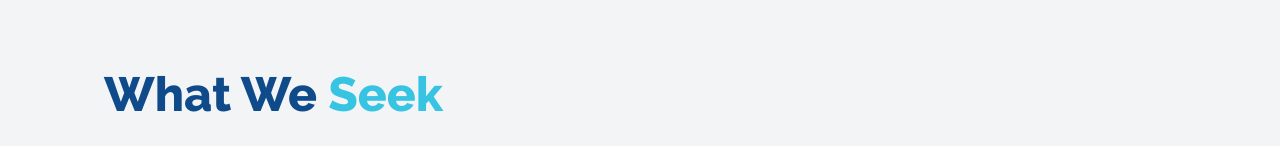
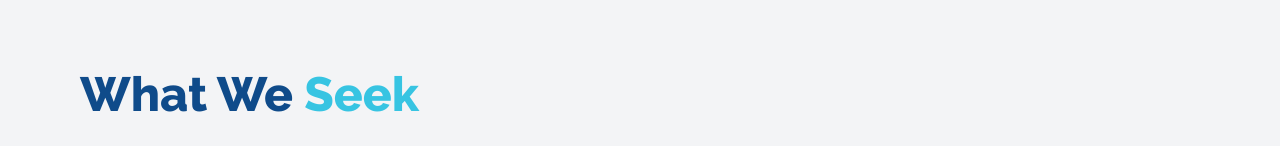
Before and after one commit to Delos-343/PT-Indo-Sehat-Medika, a Next.js app: page / in a window 1280 px wide. Shown: the part 806-952 px from the top of the page. Built offline with nearby package versions, Linux system fonts and the light colour scheme.

Commit message:
Fixed all animations - 99.9% complete

```diff
--- a/src/app/components/organisms/pages/Team.tsx
+++ b/src/app/components/organisms/pages/Team.tsx
@@ -1,10 +1,19 @@
-// src/app/components/organisms/Teams.tsx
 'use client';
 
 import React, { useEffect, useRef } from 'react';
 import { motion, useAnimation, Variants } from 'framer-motion';
-import { data } from '../data/teamCards'; // adjust path if needed
+import { data } from '../data/teamCards';
 import TeamCard from '../../molecules/team/TeamCard';
+
+const headingVariants: Variants = {
+  hidden: { opacity: 0, x: 24 },
+  visible: {
+    opacity: 1,
+    x: 0,
+    transition: { duration: 0.6, ease: [0.22, 1, 0.36, 1] },
+  },
+};
+
 
 const containerVariants: Variants = {
   hidden: { opacity: 0 },
@@ -18,7 +27,6 @@ const containerVariants: Variants = {
 };
 
 const childVariants: Variants = {
-  // start 40px to the right, animate to x: 0 -> right-to-left entrance
   hidden: { opacity: 0, x: 40, scale: 0.98 },
   visible: {
     opacity: 1,
@@ -33,6 +41,7 @@ const childVariants: Variants = {
 };
 
 export default function Team() {
+
   const controls = useAnimation();
   const ref = useRef<HTMLDivElement | null>(null);
 
@@ -72,9 +81,10 @@ export default function Team() {
         <div className="container mx-auto px-4">
           <motion.h2
             className="text-4xl sm:text-5xl font-extrabold text-[var(--color-primary-dark)] mb-12 text-center sm:text-right"
-                    initial={{ opacity: 0, x: 24 }}
-                    whileInView={{ opacity: 1, x: 0 }}
+            initial="hidden"
+            whileInView="visible"
             viewport={{ once: true, amount: 0.2 }}
+            variants={headingVariants}
           >
             Who <span className="text-[var(--color-primary)]"> We </span> Are
           </motion.h2>
@@ -93,8 +103,6 @@ export default function Team() {
               <motion.div
                 key={member.id}
                 variants={childVariants}
-                        // optional: give each child a tiny index-based extra delay if you want
-                        // custom prop is available if you change childVariants to use a function
               >
                 <TeamCard name={member.name} role={member.role} Icon={member.icon} />
               </motion.div>
--- a/src/app/components/organisms/pages/WhatWeSeek.tsx
+++ b/src/app/components/organisms/pages/WhatWeSeek.tsx
@@ -1,10 +1,11 @@
+// WhatWeSeek.tsx
 'use client';
 
 import React from 'react';
 import { SeekCard } from '../../molecules/what_we_seek/SeekCard';
 import data from '../data/seekCards.json';
 import { StaggerOnScroll } from '../../atoms';
-import { motion } from 'framer-motion';
+import { motion, Variants } from 'framer-motion';
 
 type CardItem = {
   title: string;
@@ -15,7 +16,18 @@ type CardItem = {
   imageHeight?: number;
 };
 
+const headingVariants: Variants = {
+  hidden: { opacity: 0, x: -24 },
+  visible: {
+    opacity: 1,
+    x: 0,
+    transition: { duration: 0.6, ease: [0.22, 1, 0.36, 1] },
+  },
+};
+
+
 export const WhatWeSeek: React.FC = () => {
+
   const list = data as CardItem[];
 
   return (
@@ -24,14 +36,16 @@ export const WhatWeSeek: React.FC = () => {
         <div className="w-full mx-auto px-6 lg:px-0">
           <motion.h2
             className="text-4xl sm:text-5xl font-extrabold text-[var(--color-primary-dark)] mb-12 text-center sm:text-left"
-            initial={{ opacity: 0, x: 0 }}
-            whileInView={{ opacity: 1, x: 24 }}
+            initial="hidden"
+            whileInView="visible"
             viewport={{ once: true, amount: 0.2 }}
+            variants={headingVariants}
           >
             What We <span className="text-[var(--color-primary)]"> Seek </span>
           </motion.h2>
+
           <StaggerOnScroll
-            staggerDelay={0.12}   // one-by-one timing
+            staggerDelay={0.12}
             duration={0.6}
             offset={120}
             once
```
Lines whose indentation alone changed are shown as unchanged.
